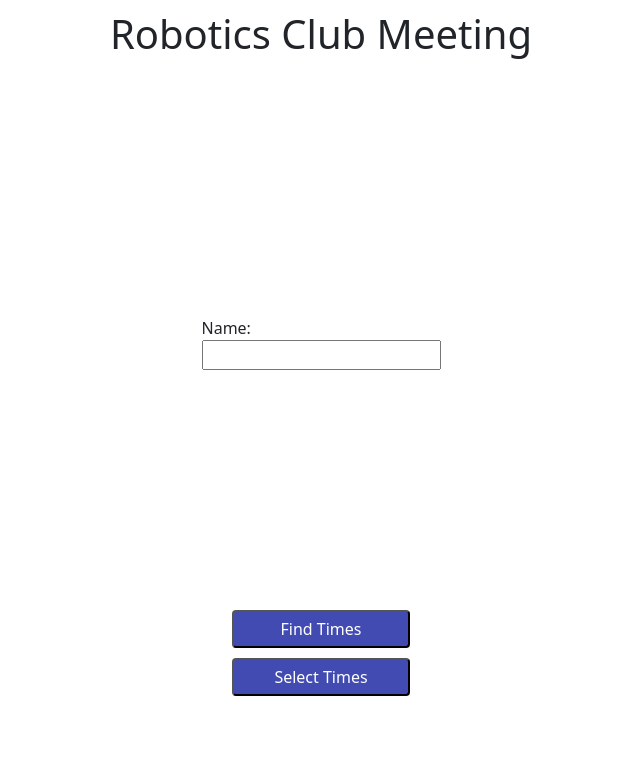
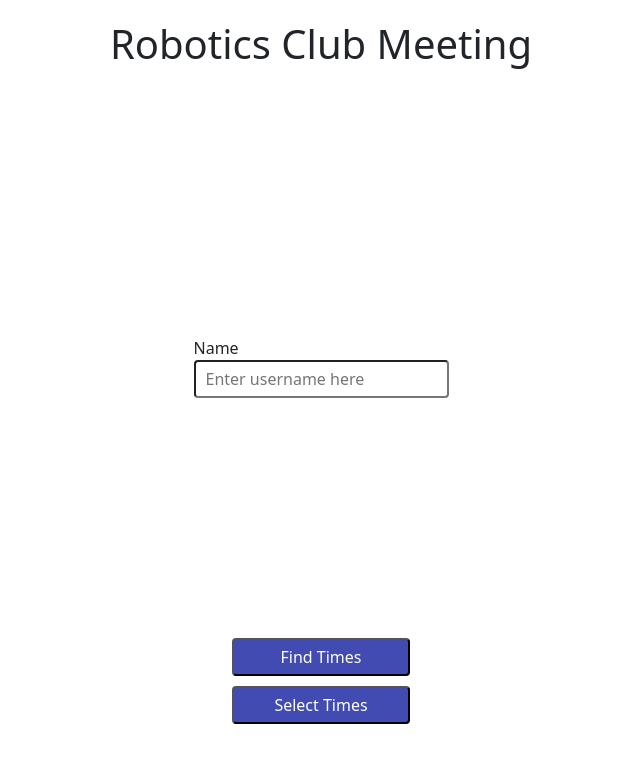
Before and after one commit to 397-f22/LetsMeet, a React (Vite) app: page / in a window 1280 px wide. Shown: the top 762 px of the page, without its empty margins (319-959 px from the left). Built offline with nearby package versions, Linux system fonts and the light colour scheme.

Commit message:
corrected previous, next, and submit button css for Date.jsx component; removed extra div in Login.jsx; passed values prop to Login component; corrected Login component username state update

```diff
--- a/src/components/Date.jsx
+++ b/src/components/Date.jsx
@@ -26,7 +26,7 @@ const Date = ({ day }) => {
         justifyContent: "center",
       }}
     >
-      <h1>Select {day} Time </h1>{" "}
+      <h1 style={{ padding: "20px" }}>Select {day} Availability </h1>
       <div
         style={{
           display: "flex",
@@ -35,10 +35,11 @@ const Date = ({ day }) => {
           gap: "1rem",
         }}
       >
-        {timeOptions.map((time) => (
+        {timeOptions.map((time, idx) => (
           <button
+            key={idx}
             style={{
-              width: "60%",
+              width: "100%",
               height: "50px",
               borderRadius: "5px",
             }}
@@ -50,38 +51,28 @@ const Date = ({ day }) => {
       <div
         style={{
           display: "flex",
-          justifyContent: "center",
+          flexDirection: "column",
+          gap: "10px",
+          alignItems: "center",
+          marginTop: "10px",
         }}
       >
         <div
           style={{
             display: "flex",
+            gap: "10px",
             justifyContent: "center",
-            gap: "10px",
+            width: "100%",
           }}
         >
-          <button
-            style={{
-              width: "120px",
-            }}
-          >
+          <button style={{ borderRadius: "4px", width: "100%" }}>
             Previous Day
           </button>
-          <button
-            style={{
-              width: "120px",
-            }}
-          >
+          <button style={{ borderRadius: "4px", width: "100%" }}>
             Next Day
           </button>
         </div>
-
-        <button
-          style={{
-            width: "60%",
-            height: "60px",
-          }}
-        >
+        <button style={{ borderRadius: "4px", padding: "0px 20px" }}>
           Submit
         </button>
       </div>
--- a/src/components/Login.jsx
+++ b/src/components/Login.jsx
@@ -1,6 +1,6 @@
 import React from "react";
 
-const Login = ({ handleChange, nextStep}) => {
+const Login = ({ handleChange, values, nextStep }) => {
   return (
     <div
       style={{
@@ -14,15 +14,25 @@ const Login = ({ handleChange, nextStep}) => {
         style={{
           display: "flex",
           justifyContent: "center",
-          padding: "10px",
+          padding: "20px",
         }}
       >
         Robotics Club Meeting
       </h1>
-      <div>
-        <label style={{ display: "block" }}>Name:</label>
-        <input type="text" onChange={handleChange} />
-      </div>
+      <label>
+        Name
+        <input
+          style={{
+            display: "block",
+            borderRadius: "4px",
+            padding: "5px 10px",
+          }}
+          type="text"
+          placeholder="Enter username here"
+          value={values.username}
+          onChange={handleChange("username")}
+        />
+      </label>
       <div style={{ display: "flex", flexDirection: "column", gap: "10px" }}>
         <button
           style={{
@@ -41,7 +51,8 @@ const Login = ({ handleChange, nextStep}) => {
             backgroundColor: "#414BB2",
             color: "white",
           }}
-         onClick={nextStep}>
+          onClick={nextStep}
+        >
           Select Times
         </button>
       </div>
--- a/src/components/Signup.jsx
+++ b/src/components/Signup.jsx
@@ -33,8 +33,12 @@ export default class Signup extends Component {
 
     return (
       <FormStepper step={this.state.step}>
-        <Login handleChange={this.handleChange} nextStep={this.nextStep}/>
-        <Date day={'Monday'}/>
+        <Login
+          handleChange={this.handleChange}
+          nextStep={this.nextStep}
+          values={values}
+        />
+        <Date day={"Monday"} />
       </FormStepper>
     );
   }
```
